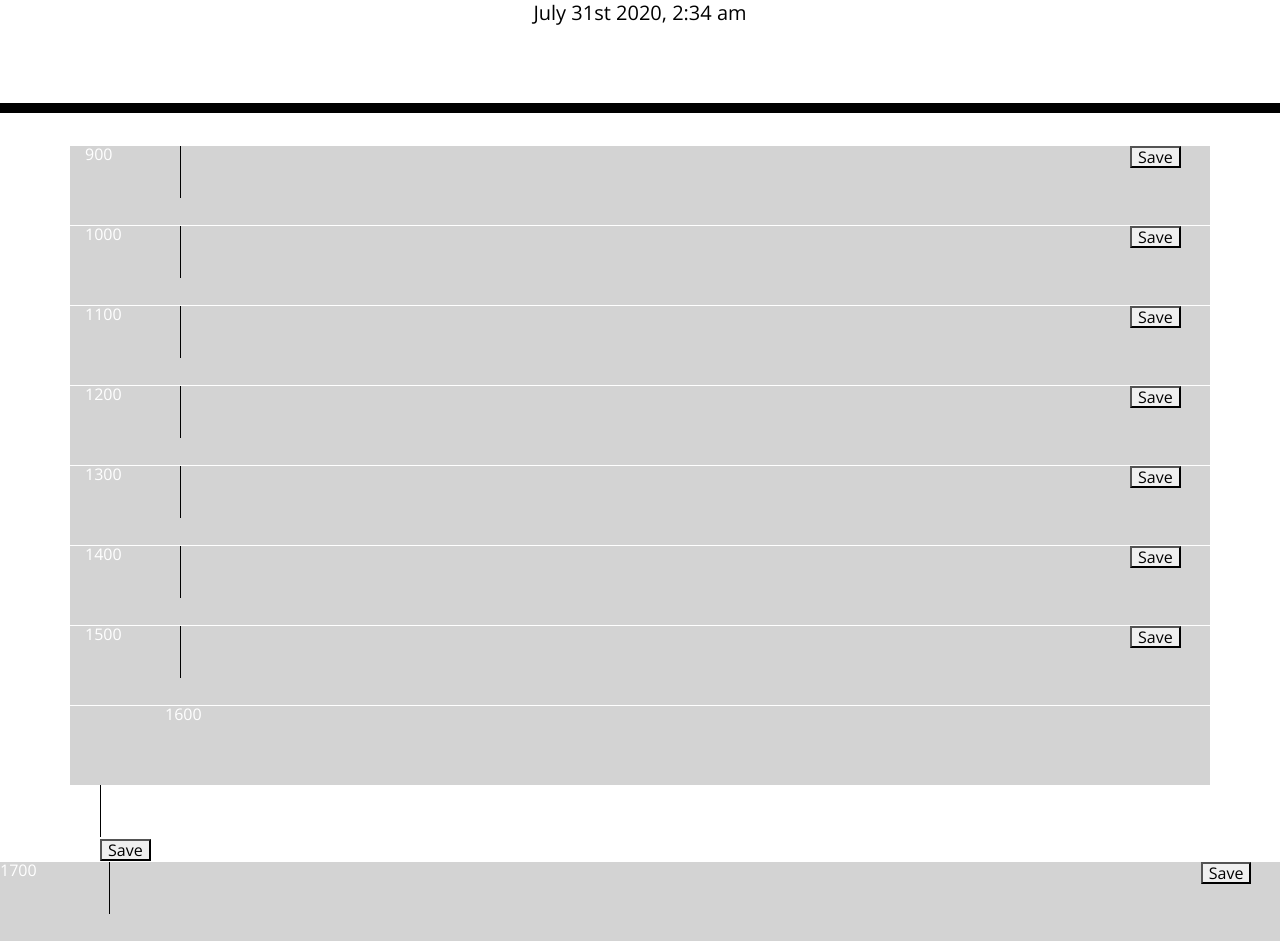
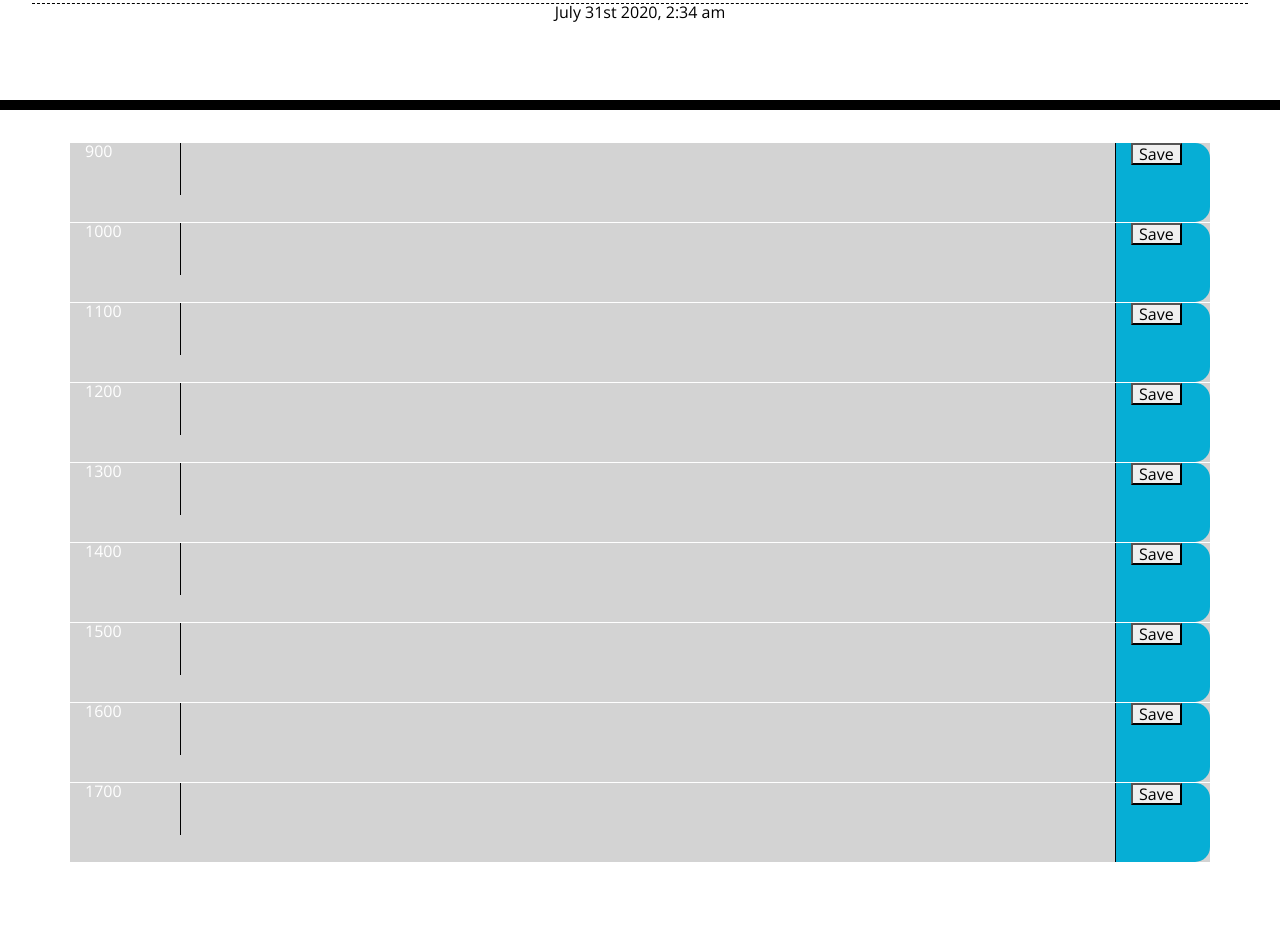
Before and after one commit to NicciMoyer/Homework5, a plain HTML site: page index.html in a window 1280 px wide. Shown: the part 191-1132 px from the top of the page. After the commit the page ends 1053 px from the top, so only its background shows below. Drawn offline with nearby package versions, Linux system fonts and the light colour scheme.

Commit message:
buttons fixed

```diff
--- a/index.html
+++ b/index.html
@@ -3,7 +3,7 @@
 
 <head>
   <meta charset="UTF-8" />
-  <meta name="viewport" content="width=device-width, initial-scale=1.0" />
+  <meta name="viewport" content="width=device-width, initial-scale=1.0"/>
   <meta http-equiv="X-UA-Compatible" content="ie=edge" />
   <link rel="stylesheet" href="https://stackpath.bootstrapcdn.com/bootstrap/4.3.1/css/bootstrap.min.css" />
   <link rel="stylesheet" href="https://use.fontawesome.com/releases/v5.8.1/css/all.css"
@@ -18,56 +18,56 @@
   <header class="jumbotron">
     <h1 class="display-3">Work Day Scheduler</h1>
     <p class="lead">A simple calendar app for scheduling your work day</p>
-    <p id="currentTime" class="lead"></p>
+    <p class="hour" id="currentTime" class="lead"></p>
 
   </header>
   <div class="container">
     <!-- Timeblocks go here -->
     <div class="row">
-      <div class="col-md-1" for = "note-input" id = "9">900</div>
+      <div class="col-md-1" for = "note-input" class="hour" id = "9">900</div>
       <div class="col-md-10 centerCol" for = "note-input" value = "9"><textarea class="description"></textarea></div>
-      <div class="col-md-1"><button>Save</button></div>
+      <div class="col-md-1 saveBtn"><button>Save</button></div>
     </div>
     <div class="row">
-      <div class="col-md-1" id = "10">1000</div>
+      <div class="col-md-1" class="hour" id = "10">1000</div>
       <div class="col-md-10 centerCol" for = "note-input" vaue = "10"><textarea class="description"></textarea></div>
-      <div class="col-md-1"><button>Save</button></div>
+      <div class="col-md-1 saveBtn"><button>Save</button></div>
     </div>
     <div class="row">
-      <div class="col-md-1" id = "11">1100</div>
+      <div class="col-md-1" class="hour" id = "11">1100</div>
       <div class="col-md-10 centerCol" for = "note-input" vaue = "11"><textarea class="description"></textarea></div>
-      <div class="col-md-1"><button>Save</button></div>
+      <div class="col-md-1 saveBtn"><button>Save</button></div>
     </div>
     <div class="row">
-      <div class="col-md-1" id = "12">1200</div>
+      <div class="col-md-1" class="hour" id = "12">1200</div>
       <div class="col-md-10 centerCol"  value = "12"><textarea class="description"></textarea></div>
-      <div class="col-md-1"><button>Save</button></div>
+      <div class="col-md-1 saveBtn"><button>Save</button></div>
     </div>
     <div class="row">
-      <div class="col-md-1" id = "13">1300</div>
+      <div class="col-md-1" class="hour" id = "13">1300</div>
       <div class="col-md-10 centerCol" for = "note-input" vaue = "1"><textarea class="description"></textarea></div>
-      <div class="col-md-1"><button>Save</button></div>
+      <div class="col-md-1 saveBtn"><button>Save</button></div>
     </div>
     <div class="row">
-      <div class="col-md-1" id = "14">1400</div>
+      <div class="col-md-1" class="hour" id = "14">1400</div>
       <div class="col-md-10 centerCol" for = "note-input"  vaue = "2"><textarea class="description"></textarea></div>
-      <div class="col-md-1"><button>Save</button></div>
+      <div class="col-md-1 saveBtn"><button>Save</button></div>
     </div>
     <div class="row">
-      <div class="col-md-1" id = "15">1500</div>
+      <div class="col-md-1" class="hour" id = "15">1500</div>
       <div class="col-md-10 centerCol" for = "note-input" vaue = "3"><textarea class="description"></textarea></div>
-      <div class="col-md-1"><button>Save</button></div>
+      <div class="col-md-1 saveBtn"><button>Save</button></div>
     </div>
     <div class="row">
-      <div class="col-md-1" id = "16"></div>1600</div>
-      <div class="col-md-10 centerCol" for = "note-input" vaue = "4"><textarea class="description"></textarea></div>
-      <div class="col-md-1"><button>Save</button></div>
-    </div>
-    <div class="row">
-      <div class="col-md-1" id = "17">1700</div>
-      <div class="col-md-10 centerCol" for = "note-input" vaue = "5"><textarea class="description"></textarea></div>
-      <div class="col-md-1"><button>Save</button></div>
-    </div>
+        <div class="col-md-1" class="hour" id = "16">1600</div>
+        <div class="col-md-10 centerCol" for = "note-input"  vaue = "4"><textarea class="description"></textarea></div>
+        <div class="col-md-1 saveBtn"><button>Save</button></div>
+      </div>
+      <div class="row">
+        <div class="col-md-1" class="hour" id = "17">1700</div>
+        <div class="col-md-10 centerCol" for = "note-input" vaue = "5"><textarea class="description"></textarea></div>
+        <div class="col-md-1 saveBtn"><button>Save</button></div>
+      </div>
 
   </div>
 
```
Also changed, not shown: script.js (+5 -9 lines).
